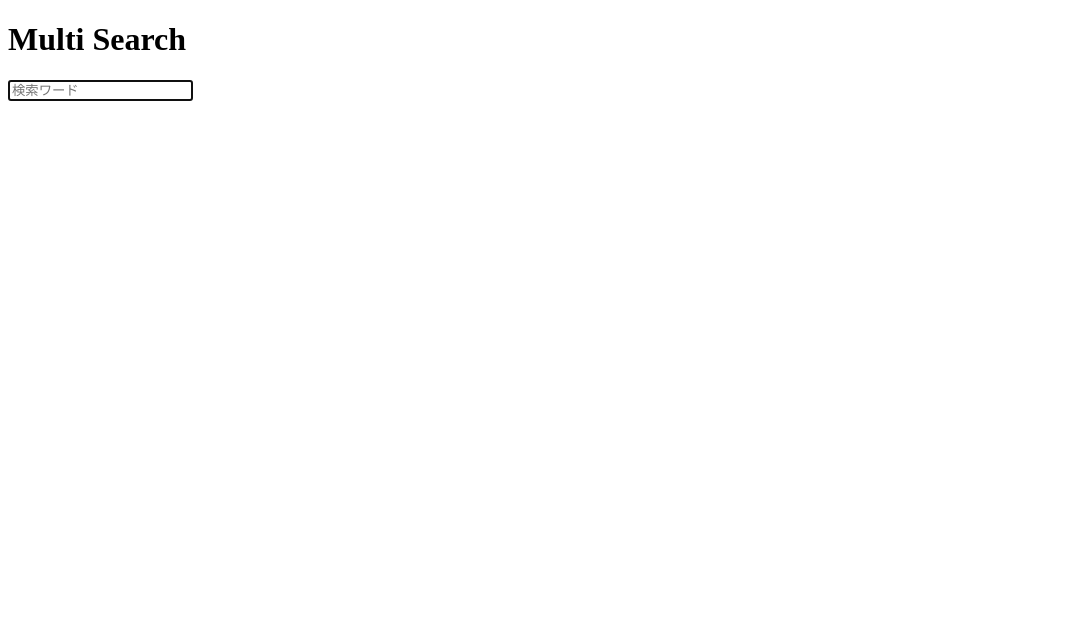
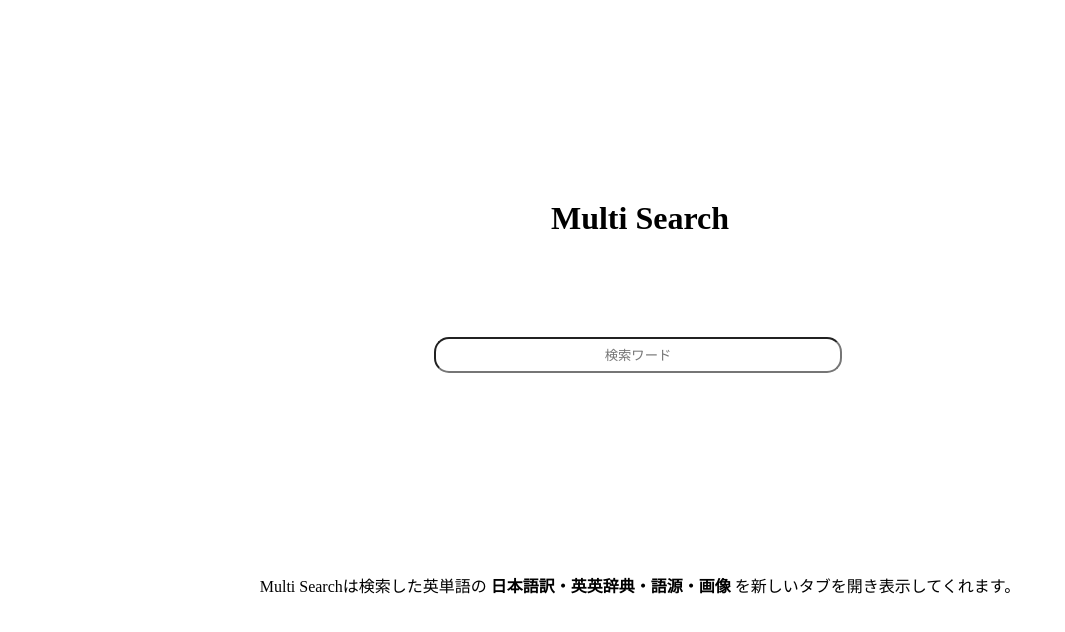
Before and after one commit to saeko9741/multi-search, a plain HTML site: page search.html in a window 1280 px wide. Shown: the whole page, without its empty margins (0-1065 px from the left). Drawn offline with Linux system fonts and the light colour scheme.

Commit message:
Add intro

```diff
--- a/search.html
+++ b/search.html
@@ -3,16 +3,17 @@
 <head>
   <title>Multi Search</title>
   <meta charset="UTF-8">
+  <link rel="stylesheet" href="search.css">
 </head>
 <body>
-  <div>
-    <h1 class=text>Multi Search</h1>
-  </div>
+  <h1 class="title">Multi Search</h1>
 
   <form name="form" id="search_form">
-    <input type="text" name="text_box" id="search_text" class="require" placeholder="検索ワード" minlength="2" maxlength="20" required autocomplete="off" autofocus/>
+    <input type="text" name="text_box" id="search_text"  placeholder="検索ワード" minlength="2" maxlength="20" required autocomplete="off" autofocus/>
     <button type="submit" class="reset flat border" onclick="onButtonClick();" style="padding:0; border:0"></button>
   </form>
+
+  <p class="intro">Multi Searchは検索した英単語の <b>日本語訳・英英辞典・語源・画像</b> を新しいタブを開き表示してくれます。</p>
 
   <script type="text/javascript" src="search.js"></script>
 
```
